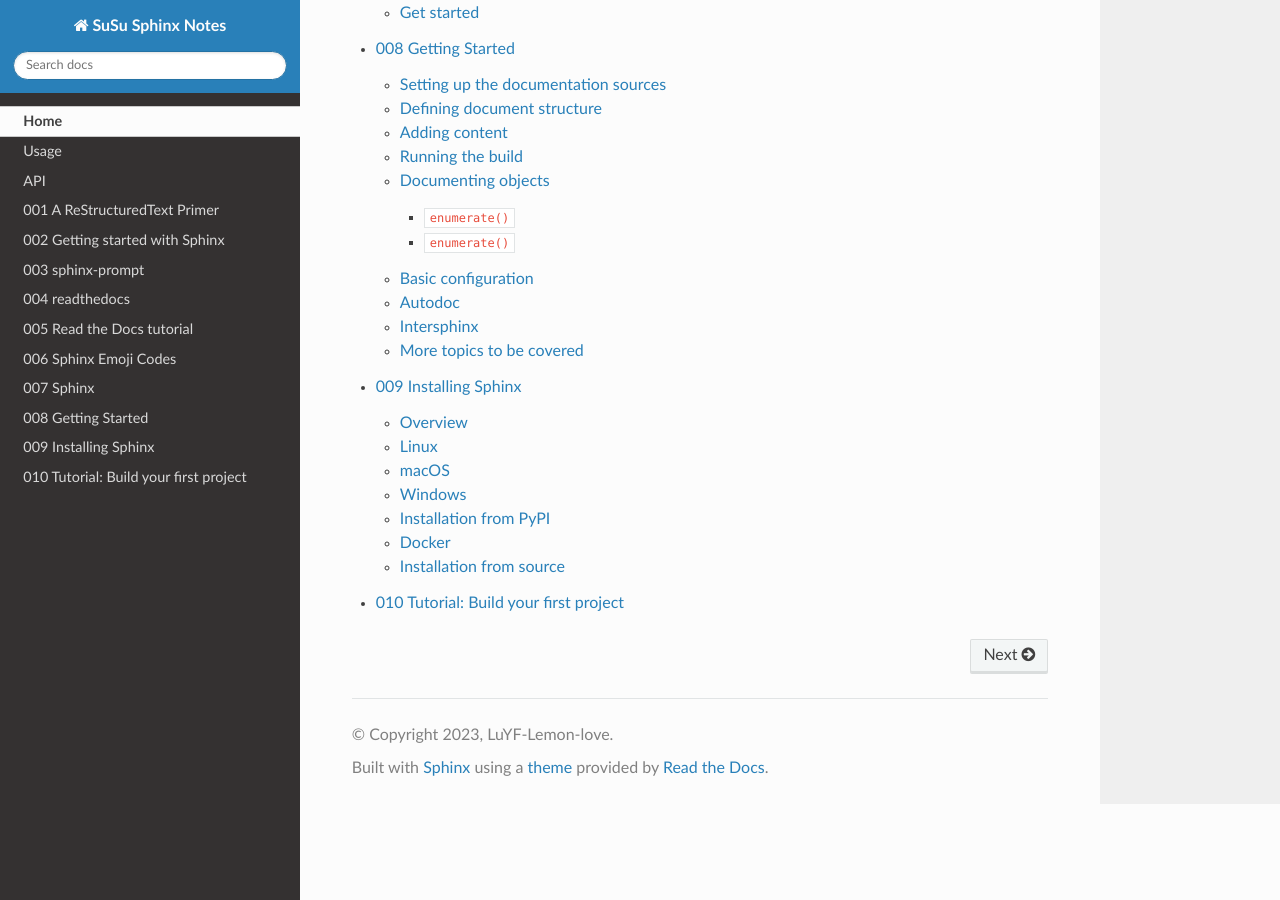
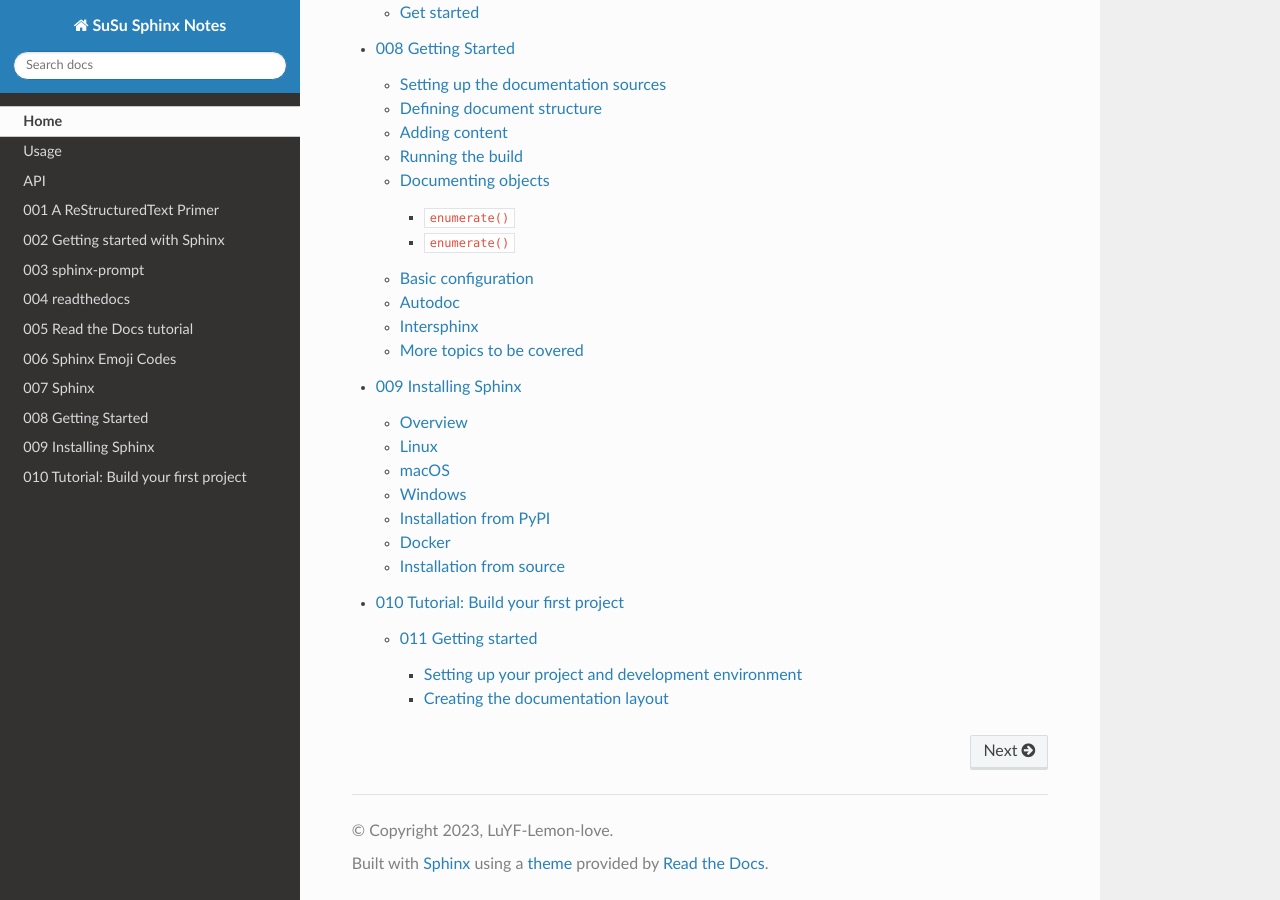
Before and after one commit to LuYF-Lemon-love/-susu-sphinx-notes, a Sphinx documentation site: the page built from docs/source/index.rst, in a window 1280 px wide and 900 px high, scrolled down 4338 px. Built offline with Sphinx 7.4.7 and the Read the Docs theme 2.0.0, drawn with Linux system fonts in a browser that asks for light colours; pages that are not in the unit, such as notebooks, are missing from menus; some of the changed lines change nothing that is shown.

Commit message:
add code.

```diff
--- a/docs/source/010-Build-your-first-project.rst
+++ b/docs/source/010-Build-your-first-project.rst
@@ -25,3 +25,9 @@ To follow the instructions you will need access to a Linux-like command line
 and a basic understanding of how it works,
 as well as a working Python installation for development,
 since you will use Python virtual environments to create the project.
+
+.. toctree::
+
+   :maxdepth: 2
+
+   011-Getting-started.rst
--- /dev/null
+++ b/docs/source/011-Getting-started.rst
@@ -0,0 +1,118 @@
+011 Getting started
+===================
+
+源教程地址: https://www.sphinx-doc.org/en/master/tutorial/getting-started.html .
+
+Setting up your project and development environment
+---------------------------------------------------
+
+In a new directory, create a file called ``README.rst`` with the following content.
+
+**README.rst**
+
+::
+
+ Lumache
+ =======
+
+ **Lumache** (/lu'make/) is a Python library for cooks and food lovers that
+ creates recipes mixing random ingredients.
+
+It is a good moment to create a Python virtual environment and install the required tools.
+For that, open a command line terminal,
+cd into the directory you just created, and run the following commands:
+
+.. prompt:: bash $,(.venv) $
+
+   $ python -m venv .venv
+   $ source .venv/bin/activate
+   (.venv) $ python -m pip install sphinx
+
+**Note**
+
+The installation method used above is described in more detail in Installation from PyPI.
+For the rest of this tutorial, the instructions will assume a Python virtual environment.
+
+If you executed these instructions correctly,
+you should have the Sphinx command line tools available.
+You can do a basic verification running this command:
+
+.. prompt:: bash $,(.venv) $
+
+   (.venv) $ sphinx-build --version
+   sphinx-build 4.0.2
+
+If you see a similar output, you are on the right path!
+
+Creating the documentation layout
+---------------------------------
+
+Then from the command line, run the following command:
+
+.. prompt:: bash $,(.venv) $
+
+   (.venv) $ sphinx-quickstart docs
+
+This will present to you a series of questions required to create the basic directory
+and configuration layout for your project inside the docs folder.
+To proceed, answer each question as follows:
+
+- > Separate source and build directories (y/n) [n]: Write “y” (without quotes) and press Enter.
+
+- > Project name: Write “Lumache” (without quotes) and press Enter.
+
+- > Author name(s): Write “Graziella” (without quotes) and press Enter.
+
+- > Project release []: Write “0.1” (without quotes) and press Enter.
+
+- > Project language [en]: Leave it empty (the default, English) and press Enter.
+
+After the last question, you will see the new docs directory with the following content.
+
+::
+
+ docs
+ ├── build
+ ├── make.bat
+ ├── Makefile
+ └── source
+    ├── conf.py
+    ├── index.rst
+    ├── _static
+    └── _templates
+
+The purpose of each of these files is:
+
+build/
+
+ An empty directory (for now) that will hold the rendered documentation.
+
+make.bat and Makefile
+
+ Convenience scripts to simplify some common Sphinx operations, such as rendering the content.
+
+source/conf.py
+
+ A Python script holding the configuration of the Sphinx project.
+ It contains the project name and release you specified to sphinx-quickstart,
+ as well as some extra configuration keys.
+
+source/index.rst
+
+ The root document of the project,
+ which serves as welcome page and contains the root of the “table of contents tree” (or toctree).
+
+Thanks to this bootstrapping step,
+you already have everything needed to render the documentation as HTML for the first time.
+To do that, run this command:
+
+.. prompt:: bash $,(.venv) $
+
+   (.venv) $ sphinx-build -b html docs/source/ docs/build/html
+
+And finally, open docs/build/html/index.html in your browser. You should see something like this:
+
+.. image:: ../images/011-lumache-first-light.png
+
+There we go! You created your first HTML documentation using Sphinx.
+Now you can start customizing it.
```
Also changed, not shown: docs/images/011-lumache-first-light.png (added).
